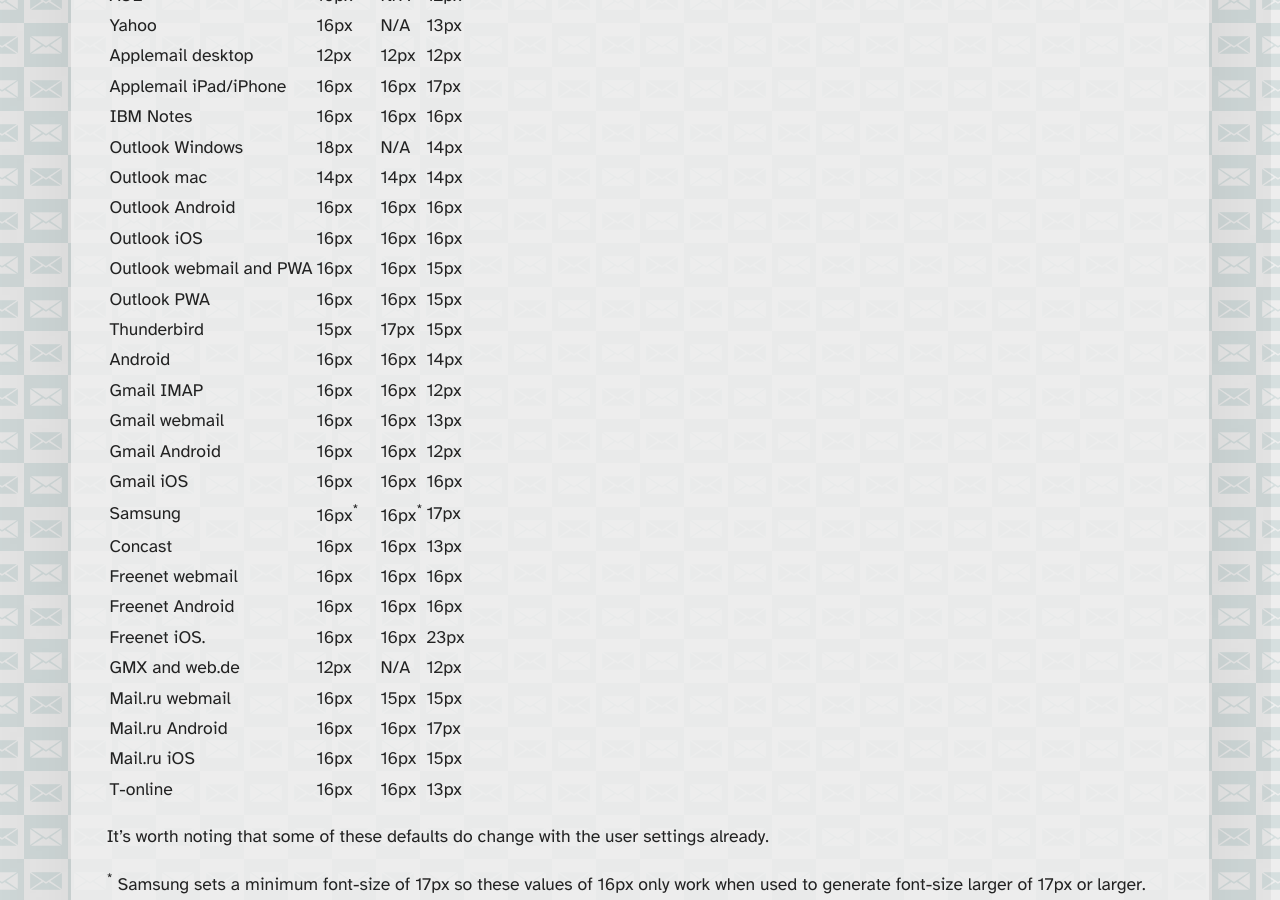
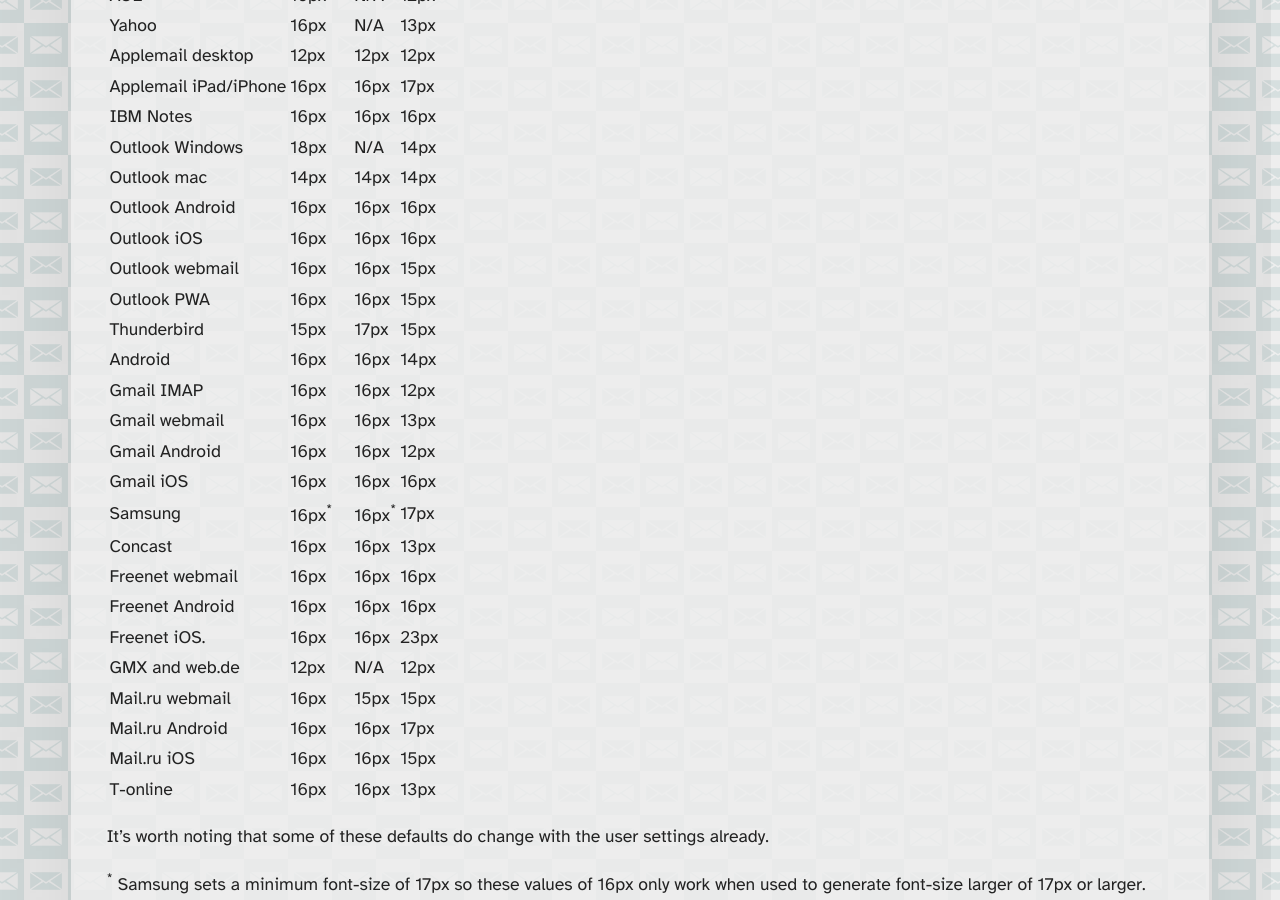
Before and after one commit to M-J-Robbins/good-email-code, a Jekyll site: the page built from email-accessibility/rem-and-em.md, in a window 1280 px wide and 900 px high, scrolled down 1649 px. Built offline with Jekyll 4.4.1, drawn with Linux system fonts in a browser that asks for light colours; our own code applies the rules of GitHub Pages for plain Markdown files; a script that is not in the unit is left out.

Commit message:
Update rem-and-em.md

```diff
--- a/email-accessibility/rem-and-em.md
+++ b/email-accessibility/rem-and-em.md
@@ -44,7 +44,7 @@
 | Outlook mac             |   14px | 14px | 14px |
 | Outlook Android         |   16px | 16px | 16px |
 | Outlook iOS             |   16px | 16px | 16px |
-| Outlook webmail and PWA |   16px | 16px | 15px |
+| Outlook webmail         |   16px | 16px | 15px |
 | Outlook PWA             |   16px | 16px | 15px |
 | Thunderbird             |   15px | 17px | 15px |
 | Android                 |   16px | 16px | 14px |
```
